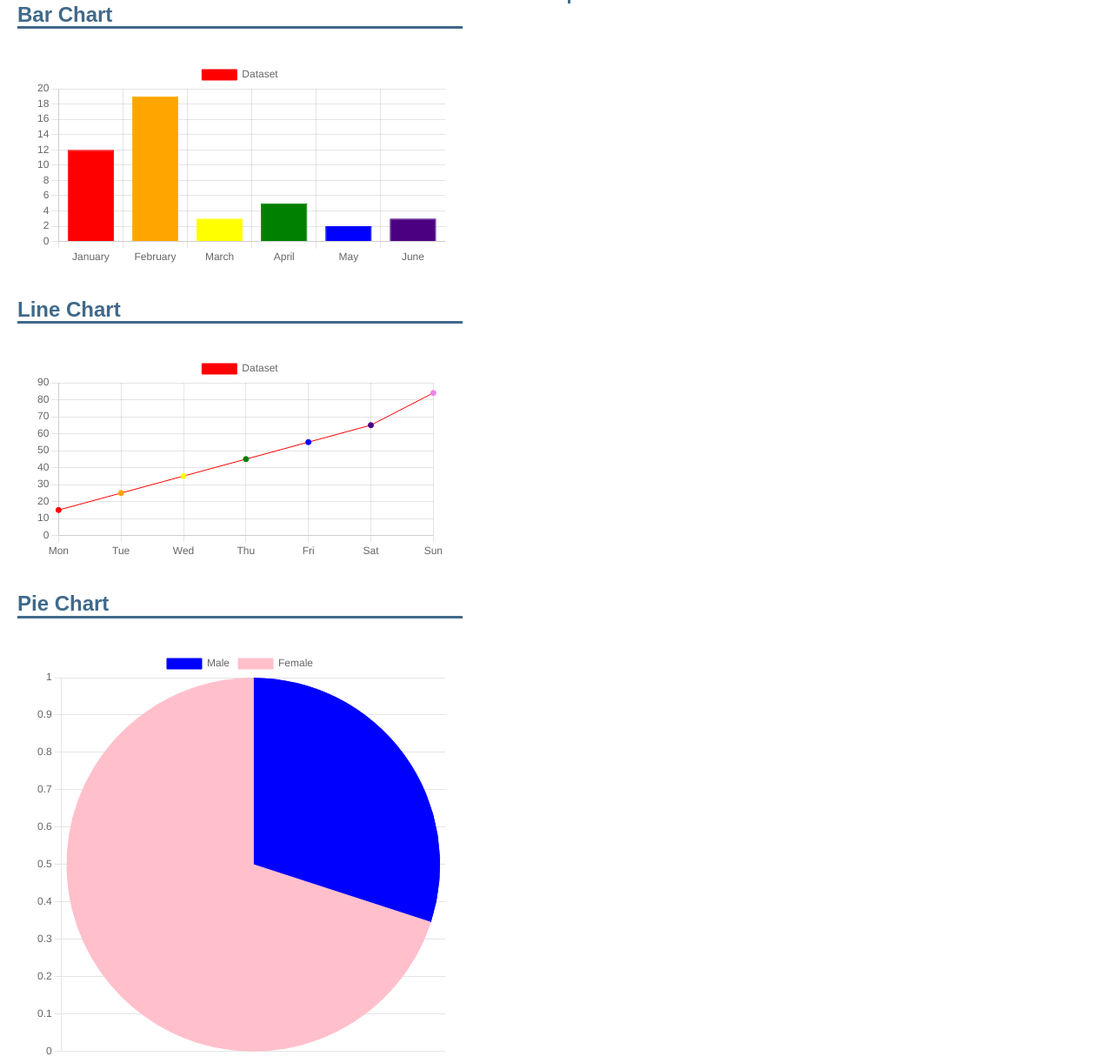
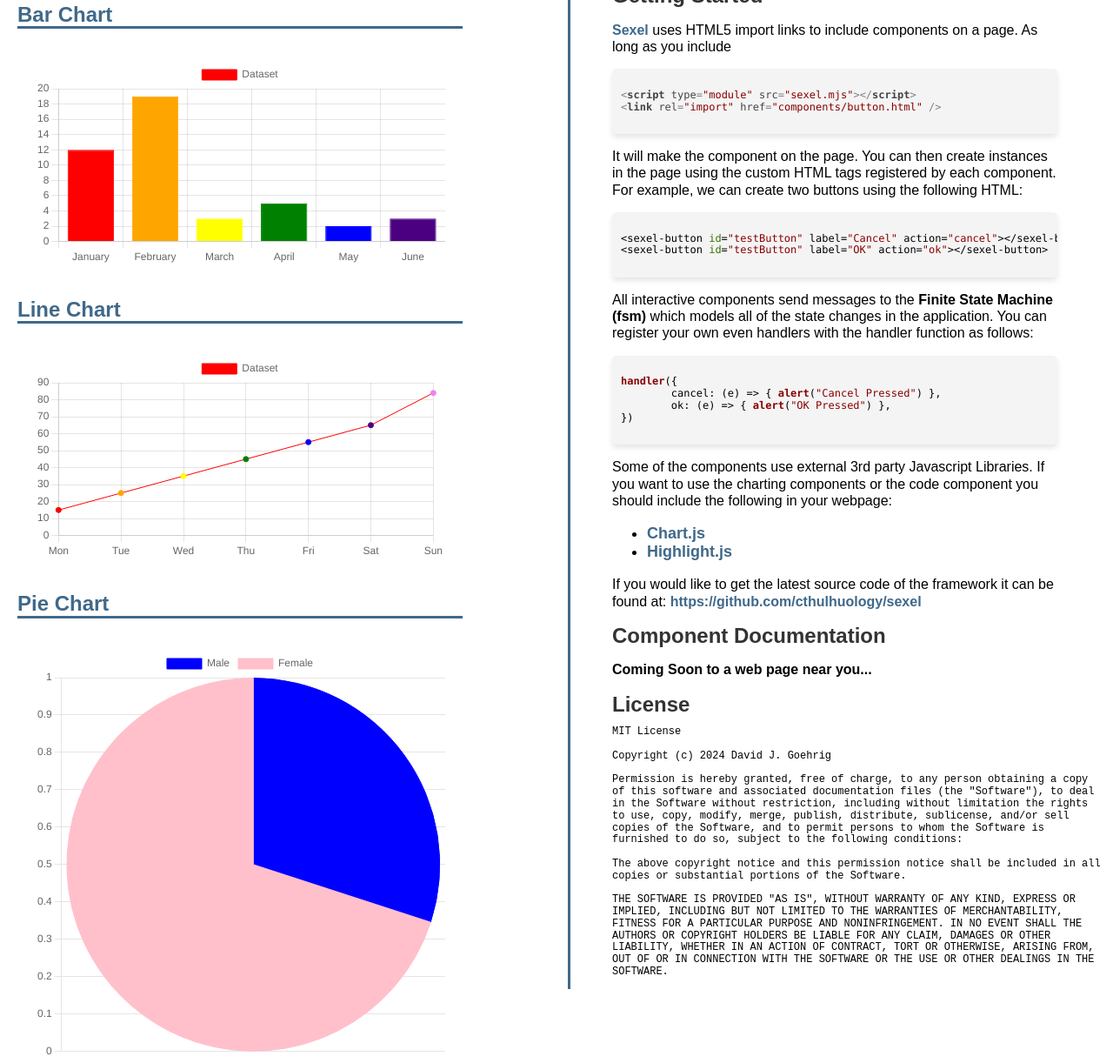
Before and after one commit to cthulhuology/sexel, a website: page index.html in a window 1280 px wide. Shown: the part 966-2188 px from the top of the page at 87% size. Drawn offline with nearby package versions, Linux system fonts and the light colour scheme.

Commit message:
Adding LICENSE file and the code component

```diff
--- /dev/null
+++ b/components/code.html
@@ -0,0 +1,35 @@
+<script>
+    // Define the 'sexel-code' component using the Sexel framework
+    Sexel.tag('sexel-code', ['language'], {
+        ondraw: (self) => {
+		const codeBlock = document.createElement('code')
+		const language = self.language() || 'javascript'; // Default to 'javascript' if no language is specified
+		codeBlock.classList.add(`language-${language}`)
+		codeBlock.classList.add('shadow')
+		console.log(self.textContent)
+		const txt = self.textContent
+		self.textContent = ''	// remove old contents
+		console.log(txt)
+		codeBlock.innerHTML = hljs.highlightAuto(txt).value;
+		self.appendChild(codeBlock)
+        }
+    });
+</script>
+
+<style>
+
+    code {
+	display: block;
+	white-space: pre;
+        font-family: 'Consolas', 'Monaco', 'Courier New', monospace;
+	padding: 10px;
+        border-radius: 5px;
+        background-color: #f4f4f4;
+        overflow-x: auto;
+
+    }
+</style>
+
+<!-- Template for the sexel-code component -->
+<template id="sexel-code">
+</template>
--- a/index.html
+++ b/index.html
@@ -2,6 +2,10 @@
 <head>
 <title>Sexel : the sexy webcomponent framework</title>
 <script src="https://cdnjs.cloudflare.com/ajax/libs/Chart.js/4.4.1/chart.umd.min.js" ></script>
+<link rel="stylesheet" href="https://cdnjs.cloudflare.com/ajax/libs/highlight.js/11.9.0/styles/default.min.css">
+<script src="https://cdnjs.cloudflare.com/ajax/libs/highlight.js/11.9.0/highlight.min.js"></script>
+<script src="https://cdnjs.cloudflare.com/ajax/libs/highlight.js/11.9.0/languages/javascript.min.js"></script>
+<script>hljs.highlightAll();</script>
 <script type="module" src="sexel.mjs"></script>
 <link rel="stylesheet" href="sexel.css" />
 <link rel="import" href="components/address.html" />
@@ -10,6 +14,7 @@
 <link rel="import" href="components/card.html" />
 <link rel="import" href="components/carousel.html" />
 <link rel="import" href="components/chart.html" />
+<link rel="import" href="components/code.html" />
 <link rel="import" href="components/data.html" />
 <link rel="import" href="components/dialog.html" />
 <link rel="import" href="components/footer.html" />
@@ -93,6 +98,7 @@ current list available on this page are:
 <li><a href="#a_button">button</a></li>
 <li><a href="#a_card">card</a></li>
 <li><a href="#a_carousel">carousel</a></li>
+<li><a href="#a_code">code</a></li>
 <li><a href="#a_data">data / table</a></li>
 <li><a href="#a_dialog" onclick='fsm("displayDialog")'>dialog</a></li>
 <li><a href="#a_footer">footer</a></li>
@@ -110,8 +116,71 @@ current list available on this page are:
 </ul>
 <span class="header">Getting Started</span>
 <p>
+<a href="http://sexel.tech">Sexel</a> uses HTML5 import links to include components
+on a page.  As long as you include
+</p>
+<sexel-code language="html">
+&lt;script type="module" src="sexel.mjs"&gt;&lt;/script&gt;
+&lt;link rel="import" href="components/button.html" /&gt;
+</sexel-code>
+<p>
+It will make the component on the page.  You can then create
+instances in the page using the custom HTML tags registered by
+each component.  For example, we can create two buttons using the following HTML:
+</p>
+<sexel-code language="html">
+&lt;sexel-button id="testButton" label="Cancel" action="cancel"&gt;&lt;/sexel-button&gt;
+&lt;sexel-button id="testButton" label="OK" action="ok"&gt;&lt;/sexel-button&gt;
+</sexel-code>
+<p>
+All interactive components send messages to the <b>Finite State Machine  (fsm)</b>
+which models all of the state changes in the application.  You can register your
+own even handlers with the handler function as follows:
+</p>
+<sexel-code language="javascript">
+handler({
+	cancel: (e) => { alert("Cancel Pressed") },
+	ok: (e) => { alert("OK Pressed") },
+})
+</sexel-code>
+<p>
+Some of the components use external 3rd party Javascript Libraries. If you want
+to use the charting components or the code component you should include the following
+in your webpage:
+<ul>
+<li><a href="https://chartjs.org">Chart.js</a></li>
+<li><a href="https://highlightjs.org">Highlight.js</a></li>
+</ul>
+<p>
+If you would like to get the latest source code of the framework it can be found
+at: <a href="https://github.com/cthulhuology/sexel">https://github.com/cthulhuology/sexel</a>
+</p>
+<span class="header">Component Documentation</span>
+<p><b>Coming Soon to a web page near you...</b></p>
+<span class="header">License</span>
+<pre>
+MIT License
 
-</p>
+Copyright (c) 2024 David J. Goehrig <dave@dloh.org>
+
+Permission is hereby granted, free of charge, to any person obtaining a copy
+of this software and associated documentation files (the "Software"), to deal
+in the Software without restriction, including without limitation the rights
+to use, copy, modify, merge, publish, distribute, sublicense, and/or sell
+copies of the Software, and to permit persons to whom the Software is
+furnished to do so, subject to the following conditions:
+
+The above copyright notice and this permission notice shall be included in all
+copies or substantial portions of the Software.
+
+THE SOFTWARE IS PROVIDED "AS IS", WITHOUT WARRANTY OF ANY KIND, EXPRESS OR
+IMPLIED, INCLUDING BUT NOT LIMITED TO THE WARRANTIES OF MERCHANTABILITY,
+FITNESS FOR A PARTICULAR PURPOSE AND NONINFRINGEMENT. IN NO EVENT SHALL THE
+AUTHORS OR COPYRIGHT HOLDERS BE LIABLE FOR ANY CLAIM, DAMAGES OR OTHER
+LIABILITY, WHETHER IN AN ACTION OF CONTRACT, TORT OR OTHERWISE, ARISING FROM,
+OUT OF OR IN CONNECTION WITH THE SOFTWARE OR THE USE OR OTHER DEALINGS IN THE
+SOFTWARE.
+</pre>
 </div>
 <div id="content">
 <!-- a button -->
@@ -268,6 +337,15 @@ current list available on this page are:
     </div>
 </sexel-carousel>
 
+<!-- code -->
+<a id="a_code"><h1>Code</h1></a>
+<sexel-code language="javascript">
+    // This is a sample JavaScript code
+    function sayHello() {
+        console.log("Hello, world!");
+    }
+</sexel-code>
+
 <!-- popup dialog -->
 <sexel-dialog  id="dialog"
     okLabel="Confirm"
--- a/sexel.css
+++ b/sexel.css
@@ -208,7 +208,7 @@ template {
 }
 
 .shadow {
-				box-shadow: 0 4px 6px rgba(0, 0, 0, 0.1); /* Subtle shadow */
+	box-shadow: 0 4px 6px rgba(0, 0, 0, 0.1); /* Subtle shadow */
 }
 
 #content{
```
Also changed, not shown: 1 other file.
